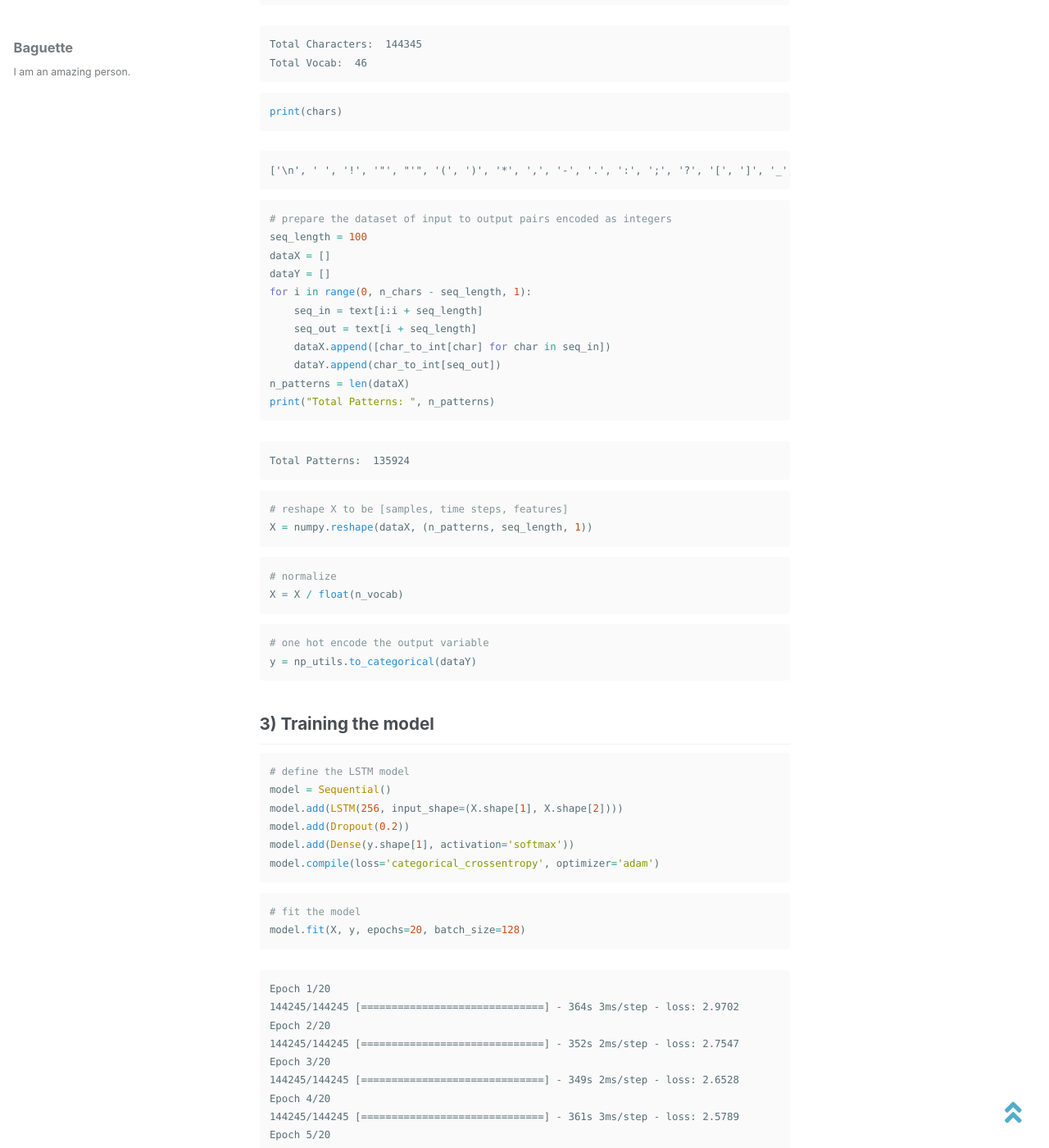
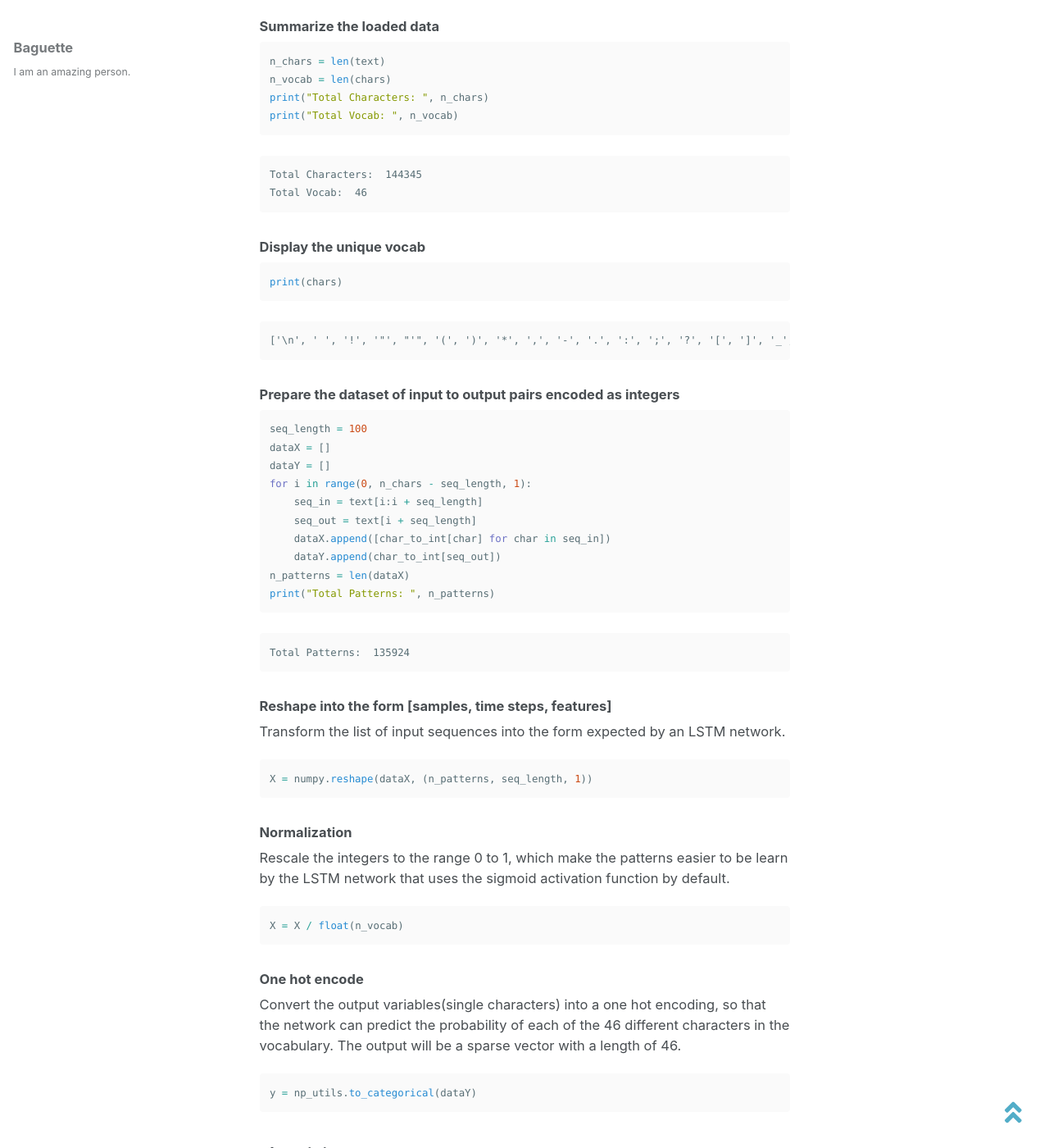
Before and after one commit to baguettexci/baguettexci.gituhb.io, a Jekyll site: the page built from _posts/2018-10-20-Generating-Text.md, in a window 1280 px wide and 1400 px high, scrolled down 1494 px. Shown: the whole window at 82% size. Built offline with Jekyll 4.4.1, drawn with Linux system fonts in a browser that asks for light colours; nearby versions of some CDN libraries; some of the changed text lies outside the part shown.

Commit message:
Update 2018-10-20-Generating-Text.md

````diff
--- a/_posts/2018-10-20-Generating-Text.md
+++ b/_posts/2018-10-20-Generating-Text.md
@@ -9,11 +9,10 @@ header:
 excerpt: "Machine Learning, Data Science"
 ---
 
-The aim
+The aim is to create a model generating text, character by character using LSTM recurrent neural networks with Keras. The dataset used to create the generative model is taken from Project Gutenberg, a site to get access to free books that are no longer protected by copyright. We will be using the text from Alice's Adventures in Wonderland by Lewis Carroll to train the model and also be running on GPU to speed up the computation.
 ## 1) Setup
 ### Load packages
 ```python
-# Small LSTM Network to Generate Text for Alice in Wonderland
 import numpy
 import sys
 from keras.models import Sequential
@@ -30,7 +29,7 @@ from keras.utils import np_utils
 text = open("wonderland.txt").read()
 text = text.lower()
 ```
-Viewing the first 1000 characters
+### Viewing the first 1000 characters
 ```python
 raw_text[:1000]
 ```
@@ -50,15 +49,14 @@ but when the rabbit actually took a watch\nout of its wais"
 
 
 ## 2) Data Preprocessing
+### Create mapping of unique chars to integers and a reverse mapping
 ```python
-# create mapping of unique chars to integers and a reverse mapping
 chars = sorted(list(set(text)))
 char_to_int = dict((c, i) for i, c in enumerate(chars))
 int_to_char = dict((i, c) for i, c in enumerate(chars))
 ```
-
+### Summarize the loaded data
 ```python
-# summarize the loaded data
 n_chars = len(text)
 n_vocab = len(chars)
 print("Total Characters: ", n_chars)
@@ -69,6 +67,7 @@ Total Characters:  144345
 Total Vocab:  46
 {% endhighlight %}
 
+### Display the unique vocab
 ```python
 print(chars)
 ```
@@ -76,8 +75,8 @@ print(chars)
 ['\n', ' ', '!', '"', "'", '(', ')', '*', ',', '-', '.', ':', ';', '?', '[', ']', '_', 'a', 'b', 'c', 'd', 'e', 'f', 'g', 'h', 'i', 'j', 'k', 'l', 'm', 'n', 'o', 'p', 'q', 'r', 's', 't', 'u', 'v', 'w', 'x', 'y', 'z', '»', '¿', 'ï']
 {% endhighlight %}
 
+### Prepare the dataset of input to output pairs encoded as integers
 ```python
-# prepare the dataset of input to output pairs encoded as integers
 seq_length = 100
 dataX = []
 dataY = []
@@ -93,24 +92,25 @@ print("Total Patterns: ", n_patterns)
 Total Patterns:  135924
 {% endhighlight %}
 
+### Reshape into the form [samples, time steps, features]
+Transform the list of input sequences into the form expected by an LSTM network.
 ```python
-# reshape X to be [samples, time steps, features]
 X = numpy.reshape(dataX, (n_patterns, seq_length, 1))
 ```
-
+### Normalization
+Rescale the integers to the range 0 to 1, which make the patterns easier to be learn by the LSTM network that uses the sigmoid activation function by default.
 ```python
-# normalize
 X = X / float(n_vocab)
 ```
-
+### One hot encode
+Convert the output variables(single characters) into a one hot encoding, so that the network can predict the probability of each of the 46 different characters in the vocabulary. The output will be a sparse vector with a length of 46.
 ```python
-# one hot encode the output variable
 y = np_utils.to_categorical(dataY)
 ```
 
 ## 3) Training the model
+### define the LSTM model
 ```python
-# define the LSTM model
 model = Sequential()
 model.add(LSTM(256, input_shape=(X.shape[1], X.shape[2])))
 model.add(Dropout(0.2))
@@ -181,8 +181,8 @@ Seed:
 'hand it over here,' s "
 {% endhighlight %}
 
+### Generate characters
 ```python
-# generate characters
 for i in range(1000):
     x = numpy.reshape(pattern, (1, len(pattern), 1))
     x = x / float(n_vocab)
@@ -196,10 +196,17 @@ for i in range(1000):
 print("\nDone.")
 ```
 {% highlight text %}
-aid the konk,
-and een tees to toe toiee to the thitg sae oo the that was io an anc oo the kooer sote  the had never her aelin the woide
-anice was soe oittle thing to be so the kooer oo tho thet was the catt with sote toene at hnr aadkne the woide of the toees was oo tie tiat was in a conner of the sooe, and she whotg taemed thre toon hn soeh a aroleus to the woode of the toees was a lontte oo tho what she was not abrit at in saading ao the could,
-the was aolinger deaa so the thitg thete the was no the toiee of the coorersing at the could  and the borltuse so sele the wiilg rabdit would the was no the thit har and the boorerseng at the could, and the thought it was soeer the soeer saadit  and the thitghr to the toiee the harten  and the thought it was soeer the sooe of the tooes  and then the was not a conner of the saale, and the whot har aedin to the kooe oa thing the had so tee at hlr hanee an the could  aadin to the korer of thing the sabe th the korer oa thite the soies tay oo
+aid the konk, and een tees to toe toiee to the thitg sae oo the that was io an anc oo the kooer
+sote  the had never her aelin the woide anice was soe oittle thing to be so the kooer oo tho
+thet was the catt with sote toene at hnr aadkne the woide of the toees was oo tie tiat was in a
+conner of the sooe, and she whotg taemed thre toon hn soeh a aroleus to the woode of the toees
+was a lontte oo tho what she was not abrit at in saading ao the could, the was aolinger deaa so
+the thitg thete the was no the toiee of the coorersing at the could  and the borltuse so sele
+the wiilg rabdit would the was no the thit har and the boorerseng at the could, and the thought
+it was soeer the soeer saadit  and the thitghr to the toiee the harten  and the thought it was
+soeer the sooe of the tooes  and then the was not a conner of the saale, and the whot har aedin
+to the kooe oa thing the had so tee at hlr hanee an the could  aadin to the korer of thing the
+sabe th the korer oa thite the soies tay oo
 Done.
 {% endhighlight %}
 
@@ -309,7 +316,11 @@ for i in range(800):
     pattern = pattern[1:len(pattern)]
 ```
 {% highlight text %}
-d she was to tery toietier. 'the dormouse suireled of the batter- and the thought it had fome to be a little before she had not thing to her one of the court, but she had not ao an a large crom that iad a wasch out of the way it was a little before she had not thing to her on the way the way the way the way the way the white rabbit, which was suite a little shriel, and she white rabbit replied, 'it sas all the batter-'
+d she was to tery toietier. 'the dormouse suireled of the batter- and the thought it had fome
+to be a little before she had not thing to her one of the court, but she had not ao an a large
+crom that iad a wasch out of the way it was a little before she had not thing to her on the way
+the way the way the way the way the white rabbit, which was suite a little shriel, and she white
+rabbit replied, 'it sas all the batter-'
 
 'i don't know it as all the same thing as all ' said the mock turtle. 'but i'sh aegan to the dance.
 
@@ -550,7 +561,17 @@ for i in range(1000):
     pattern = pattern[1:len(pattern)]
 ```
 {% highlight text %}
-t beginning to the beginning to the babk to the thing and she was so she went on and then and then alice thought alice they were all that said the caterpillar  well i she said the gryphon  the dormouse was spoetely and then they lay sp they had a conversation and there was a long silence and then the mock turtle said to the jury  she mock turtle senlied  there was a long silence and then all the thing and she was so saying to herself in a moment that it was a little befin and then all the court and the mock turtle said the queen  i dont know that she was a very gind her something was and she said to herself i shall be a call i can rail iis head out of the words a little bett that she was a very gind her something was and she said to herself in a moment that it was a little befin and then all the court and the mock turtle said the queen  i dont know that she was a very gind her something was and she said to herself i shall be a call i can rail iis head out of the words a little bett tha
+t beginning to the beginning to the babk to the thing and she was so she went on and then and
+then alice thought alice they were all that said the caterpillar  well i she said the gryphon
+the dormouse was spoetely and then they lay sp they had a conversation and there was a long
+silence and then the mock turtle said to the jury  she mock turtle senlied  there was a long
+silence and then all the thing and she was so saying to herself in a moment that it was a
+little befin and then all the court and the mock turtle said the queen  i dont know that she
+was a very gind her something was and she said to herself i shall be a call i can rail iis
+head out of the words a little bett that she was a very gind her something was and she said
+to herself in a moment that it was a little befin and then all the court and the mock turtle
+said the queen  i dont know that she was a very gind her something was and she said to herself
+i shall be a call i can rail iis head out of the words a little bett tha
 {% endhighlight %}
 
 
````
Also changed, not shown: other parts of _posts/2018-10-20-Generating-Text.md (+1 -1 lines).
